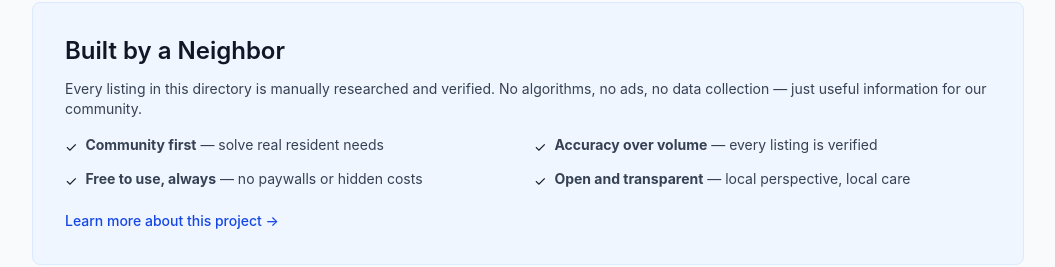
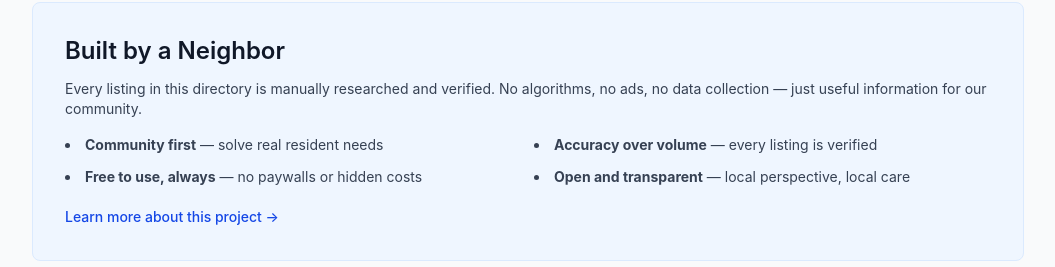
Before and after one commit to mastapegs/johnston-town-site, a React (Vite) app: page / in a window 1280 px wide. Shown: the part 1179-1446 px from the top of the page, without its empty margins (112-1167 px from the left). Built offline with nearby package versions, Linux system fonts and the light colour scheme; no server answers.

Commit message:
Fix a11y: replace checkmark spans with list-disc bullets
The decorative checkmark Unicode character kept failing axe
color-contrast checks regardless of text color. Replace with
standard list-disc bullets which have no contrast issues.

https://claude.ai/code/session_01Lso33cQD4VWXiizCK3kvNb

```diff
--- a/src/pages/Home.tsx
+++ b/src/pages/Home.tsx
@@ -154,41 +154,21 @@ function Home() {
           No algorithms, no ads, no data collection &mdash; just useful
           information for our community.
         </p>
-        <ul className="mt-4 grid gap-3 text-sm text-gray-700 sm:grid-cols-2">
-          <li className="flex items-start gap-2">
-            <span className="mt-0.5 text-gray-900" aria-hidden="true">
-              &#10003;
-            </span>
-            <span>
+        <ul className="mt-4 grid list-inside list-disc gap-3 text-sm text-gray-700 sm:grid-cols-2">
+          <li>
             <strong>Community first</strong> &mdash; solve real resident needs
-            </span>
           </li>
-          <li className="flex items-start gap-2">
-            <span className="mt-0.5 text-gray-900" aria-hidden="true">
-              &#10003;
-            </span>
-            <span>
+          <li>
             <strong>Accuracy over volume</strong> &mdash; every listing is
             verified
-            </span>
           </li>
-          <li className="flex items-start gap-2">
-            <span className="mt-0.5 text-gray-900" aria-hidden="true">
-              &#10003;
-            </span>
-            <span>
+          <li>
             <strong>Free to use, always</strong> &mdash; no paywalls or hidden
             costs
-            </span>
           </li>
-          <li className="flex items-start gap-2">
-            <span className="mt-0.5 text-gray-900" aria-hidden="true">
-              &#10003;
-            </span>
-            <span>
+          <li>
             <strong>Open and transparent</strong> &mdash; local perspective,
             local care
-            </span>
           </li>
         </ul>
         <Link
```
Lines whose indentation alone changed are shown as unchanged.
